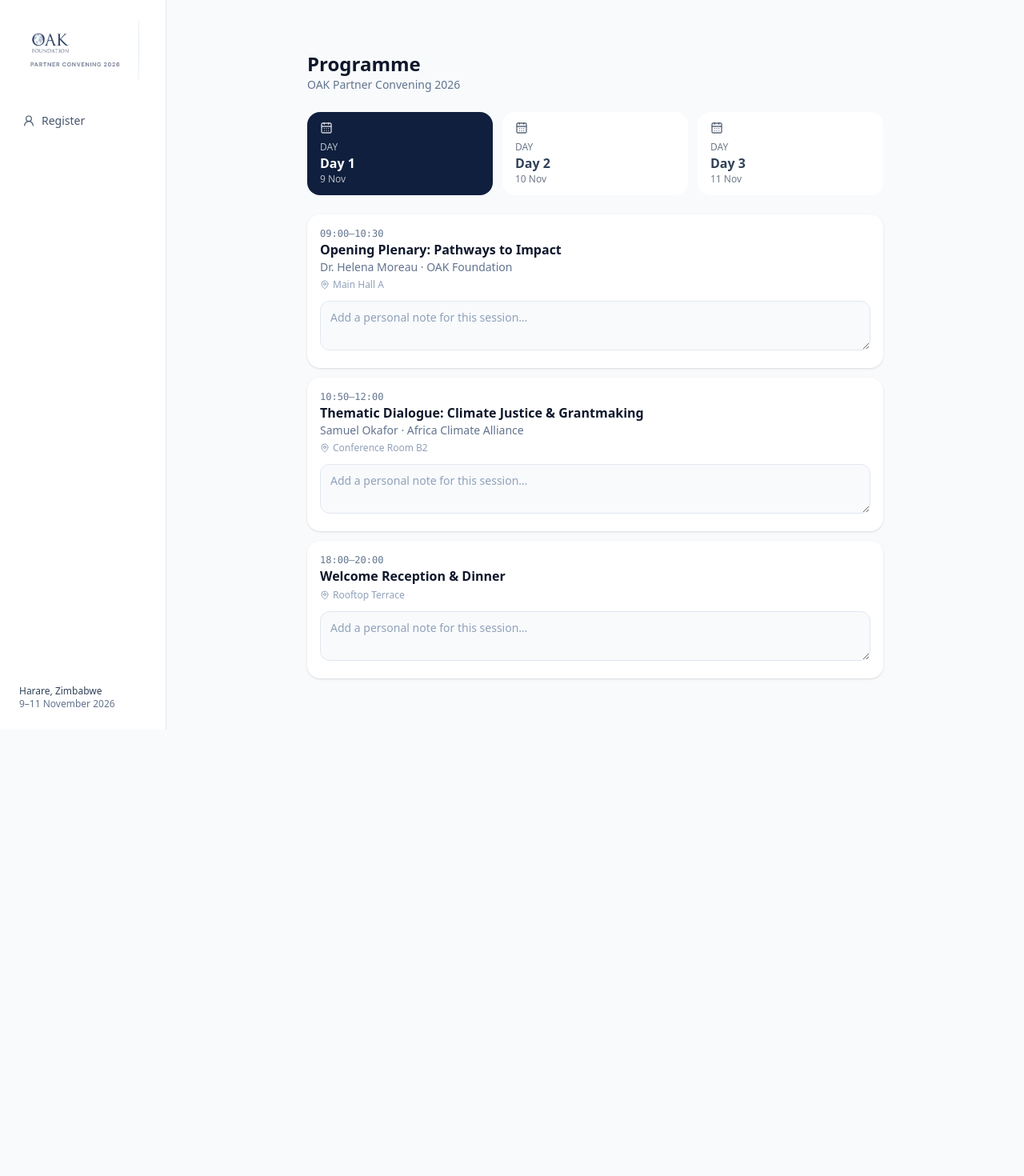
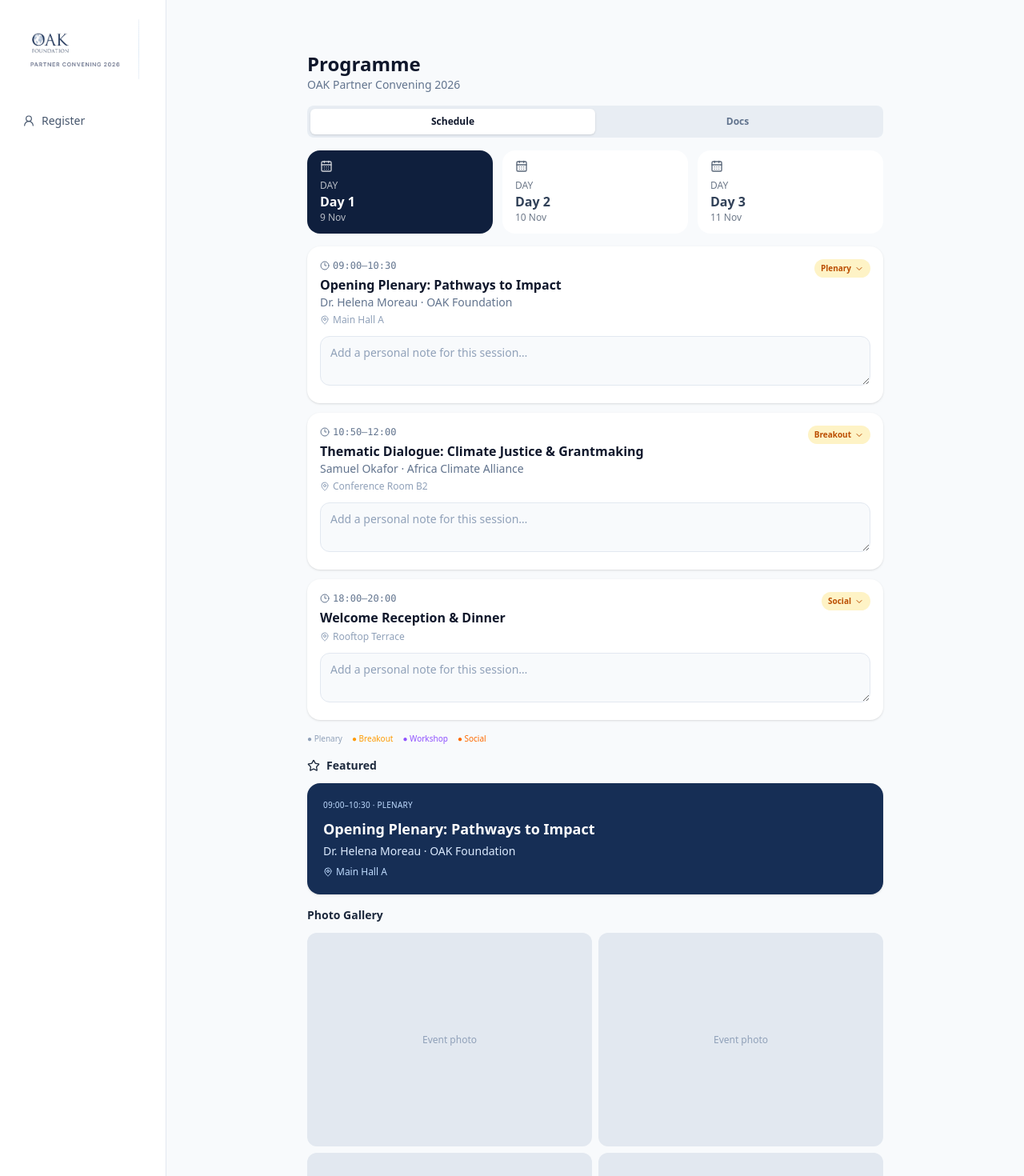
Before and after one commit to samsonaddissa247-creator/oak-platform, a Next.js app: page /program in a window 1280 px wide. Shown: the top 1470 px of the page at 80% size. Before the commit the page ends 912 px from the top, so only its background shows below. Built offline with nearby package versions, Linux system fonts and the light colour scheme.

Commit message:
VISUAL UPDATE

```diff
--- a/app/partners/page.tsx
+++ b/app/partners/page.tsx
@@ -2,6 +2,7 @@
 
 import { useEffect, useState } from "react";
 import Link from "next/link";
+import { ArrowRight, Globe2, Search } from "lucide-react";
 import { supabaseBrowser } from "@/lib/supabase";
 
 interface PartnerOrg {
@@ -16,6 +17,7 @@ interface PartnerOrg {
 export default function PartnersPage() {
   const [partners, setPartners] = useState<PartnerOrg[]>([]);
   const [search, setSearch] = useState("");
+  const [region, setRegion] = useState("All Regions");
 
   useEffect(() => {
     supabaseBrowser
@@ -25,37 +27,36 @@ export default function PartnersPage() {
       .then(({ data }) => setPartners(data || []));
   }, []);
 
+  const regions = ["All Regions", "Global", "Sub-Saharan Africa", "Northern Europe", "Middle East & North Africa"];
   const filtered = partners.filter(
     (p) =>
       !search ||
       p.name.toLowerCase().includes(search.toLowerCase()) ||
       p.tags?.some((t) => t.toLowerCase().includes(search.toLowerCase()))
-  );
+  ).filter((p) => region === "All Regions" || p.region === region);
 
   return (
-    <div className="mx-auto w-full max-w-3xl space-y-6 px-3 py-5 sm:px-6 sm:py-8">
+    <div className="mx-auto w-full max-w-3xl space-y-4 px-3 py-5 sm:px-6 sm:py-8">
       <div>
         <h1 className="text-2xl font-extrabold text-slate-900">Partner Directory</h1>
         <p className="text-sm text-slate-500">{partners.length} partner organisations</p>
       </div>
 
-      <input
-        className="input"
-        placeholder="Search organisations, focus areas…"
-        value={search}
-        onChange={(e) => setSearch(e.target.value)}
-      />
+      <div className="rounded-2xl bg-white p-3 shadow-sm"><label className="relative block"><Search className="absolute left-3 top-3 h-4 w-4 text-slate-400" /><input className="input pl-9" placeholder="Search organisations, focus areas…" value={search} onChange={(e) => setSearch(e.target.value)} /></label><div className="mt-3 flex gap-2 overflow-x-auto pb-1">{regions.map((item) => <button key={item} onClick={() => setRegion(item)} className={`whitespace-nowrap rounded-full px-3 py-1.5 text-[10px] font-semibold ${region === item ? "bg-[#162e55] text-white" : "bg-slate-100 text-slate-500"}`}>{item}</button>)}</div></div>
 
-      <div className="space-y-3">
+      <section><div className="mb-2 flex items-center justify-between"><p className="text-[10px] font-semibold uppercase tracking-[0.14em] text-slate-400">Featured partners</p><Globe2 className="h-4 w-4 text-slate-300" /></div><div className="grid grid-cols-3 gap-2">{partners.slice(0, 3).map((p) => <Link key={p.id} href={`/partners/${p.id}`} className="rounded-2xl bg-white p-3 text-center shadow-sm"><div className="mx-auto flex h-9 w-9 items-center justify-center rounded-xl bg-[#162e55] text-xs font-bold text-white">{initials(p.name)}</div><p className="mt-2 truncate text-xs font-bold text-slate-700">{p.name}</p><p className="truncate text-[10px] text-slate-400">{p.region}</p></Link>)}</div></section>
+
+      <section><p className="mb-2 text-[10px] font-semibold uppercase tracking-[0.14em] text-slate-400">All partners</p><div className="space-y-2">
         {filtered.map((p) => (
           <Link
             key={p.id}
             href={`/partners/${p.id}`}
-            className="block bg-white rounded-2xl p-4 shadow-sm hover:shadow-md transition"
+            className="block rounded-2xl bg-white p-4 shadow-sm transition hover:shadow-md"
           >
             <div className="flex items-start justify-between gap-3">
-              <div className="min-w-0">
-                <p className="font-bold text-slate-900">{p.name}</p>
+              <div className="flex min-w-0 gap-3">
+                <div className="flex h-9 w-9 shrink-0 items-center justify-center rounded-xl bg-[#162e55] text-[10px] font-bold text-white">{initials(p.name)}</div>
+                <div className="min-w-0"><p className="font-bold text-slate-900">{p.name}</p>
                 <p className="text-sm text-slate-500">{p.region}</p>
                 <div className="mt-2 flex flex-wrap gap-2">
                   {p.tags?.map((t) => (
@@ -64,8 +65,9 @@ export default function PartnersPage() {
                     </span>
                   ))}
                 </div>
+                </div>
               </div>
-              <span className="text-slate-300">›</span>
+              <ArrowRight className="h-4 w-4 shrink-0 text-slate-300" />
             </div>
             <div className="mt-3 flex flex-col gap-1 text-xs text-slate-400 sm:flex-row sm:justify-between">
               <span>Partner since {p.partner_since}</span>
@@ -76,7 +78,11 @@ export default function PartnersPage() {
         {filtered.length === 0 && (
           <p className="text-center text-slate-400 py-8">No partners match your search.</p>
         )}
-      </div>
+      </div></section>
     </div>
   );
 }
+
+function initials(name: string) {
+  return name.split(" ").map((word) => word[0]).join("").slice(0, 3).toUpperCase();
+}
--- a/app/program/page.tsx
+++ b/app/program/page.tsx
@@ -1,16 +1,16 @@
 "use client";
 
 import { useState } from "react";
-import { CalendarDays, MapPin } from "lucide-react";
+import { CalendarDays, ChevronDown, Clock3, Download, FileText, MapPin, Star } from "lucide-react";
 
 const SCHEDULE = [
   {
     day: "Day 1",
     date: "9 Nov",
     sessions: [
-      { time: "09:00–10:30", title: "Opening Plenary: Pathways to Impact", speaker: "Dr. Helena Moreau · OAK Foundation", venue: "Main Hall A" },
-      { time: "10:50–12:00", title: "Thematic Dialogue: Climate Justice & Grantmaking", speaker: "Samuel Okafor · Africa Climate Alliance", venue: "Conference Room B2" },
-      { time: "18:00–20:00", title: "Welcome Reception & Dinner", speaker: "", venue: "Rooftop Terrace" },
+      { time: "09:00–10:30", title: "Opening Plenary: Pathways to Impact", speaker: "Dr. Helena Moreau · OAK Foundation", venue: "Main Hall A", type: "Plenary" },
+      { time: "10:50–12:00", title: "Thematic Dialogue: Climate Justice & Grantmaking", speaker: "Samuel Okafor · Africa Climate Alliance", venue: "Conference Room B2", type: "Breakout" },
+      { time: "18:00–20:00", title: "Welcome Reception & Dinner", speaker: "", venue: "Rooftop Terrace", type: "Social" },
     ],
   },
   { day: "Day 2", date: "10 Nov", sessions: [] },
@@ -19,14 +19,26 @@ const SCHEDULE = [
 
 export default function ProgramPage() {
   const [activeDay, setActiveDay] = useState(0);
+  const [view, setView] = useState<"schedule" | "docs">("schedule");
   const [notes, setNotes] = useState<Record<string, string>>({});
 
   return (
-    <div className="mx-auto w-full max-w-3xl space-y-6 px-3 py-5 sm:px-6 sm:py-8">
+    <div className="mx-auto w-full max-w-3xl space-y-4 px-3 py-5 sm:px-6 sm:py-8">
       <div>
         <h1 className="text-2xl font-extrabold text-slate-900">Programme</h1>
         <p className="text-sm text-slate-500">OAK Partner Convening 2026</p>
       </div>
+
+      <div className="flex rounded-lg bg-slate-200/70 p-1 text-xs font-semibold">
+        <button onClick={() => setView("schedule")} className={`flex-1 rounded-md px-3 py-2 ${view === "schedule" ? "bg-white text-slate-900 shadow-sm" : "text-slate-500"}`}>
+          Schedule
+        </button>
+        <button onClick={() => setView("docs")} className={`flex-1 rounded-md px-3 py-2 ${view === "docs" ? "bg-white text-slate-900 shadow-sm" : "text-slate-500"}`}>
+          Docs
+        </button>
+      </div>
+
+      {view === "docs" ? <DocsView /> : <>
 
       <div className="flex flex-wrap gap-3">
         {SCHEDULE.map((d, i) => (
@@ -55,16 +67,19 @@ export default function ProgramPage() {
           const sessionId = `${activeDay}-${idx}`;
           return (
             <div key={sessionId} className="bg-white rounded-2xl p-4 shadow-sm">
-              <div className="flex justify-between">
-                <div>
-                  <p className="text-xs font-mono text-slate-500">{s.time}</p>
-                  <p className="font-bold text-slate-900">{s.title}</p>
+              <div className="flex items-start justify-between gap-3">
+                <div className="min-w-0">
+                  <p className="flex items-center gap-1 text-xs font-mono text-slate-500"><Clock3 className="h-3 w-3" />{s.time}</p>
+                  <p className="mt-1 font-bold text-slate-900">{s.title}</p>
                   {s.speaker && <p className="text-sm text-slate-500">{s.speaker}</p>}
                   <p className="mt-1 flex items-center gap-1 text-xs text-slate-400">
                     <MapPin aria-hidden="true" className="h-3 w-3" />
                     {s.venue}
                   </p>
                 </div>
+                <span className="flex shrink-0 items-center gap-1 rounded-full bg-amber-100 px-2 py-1 text-[10px] font-semibold text-amber-700">
+                  {s.type}<ChevronDown className="h-3 w-3" />
+                </span>
               </div>
               <textarea
                 className="input mt-3 text-sm"
@@ -77,6 +92,29 @@ export default function ProgramPage() {
           );
         })}
       </div>
+      <div className="flex flex-wrap gap-3 text-[10px] text-slate-400"><span>● Plenary</span><span className="text-amber-500">● Breakout</span><span className="text-violet-500">● Workshop</span><span className="text-orange-500">● Social</span></div>
+      <ReferenceSections />
+      </>}
     </div>
   );
 }
+
+function DocsView() {
+  const notes = [
+    "The rights-based approaches session surfaced strong demand for a shared learning platform.",
+    "Digital rights breakout participants want a working group to share tools.",
+    "Strategic communications workshop needs a follow-up toolkit.",
+  ];
+  return <div className="space-y-3"><h2 className="flex items-center gap-2 text-sm font-bold text-slate-800"><FileText className="h-4 w-4" /> Session Notes</h2>{notes.map((note, index) => <div key={note} className="rounded-2xl bg-white p-4 shadow-sm"><p className="text-sm leading-6 text-slate-700">{note}</p><p className="mt-2 text-[10px] text-slate-400">Day {index + 1} · 14:32</p></div>)}</div>;
+}
+
+function ReferenceSections() {
+  const photos = ["/gallery/convening-1.jpg", "/gallery/convening-2.jpg", "/gallery/convening-3.jpg", "/gallery/convening-4.jpg"];
+  const takeaways = ["Philanthropy needs to accept 10+ year time horizons for systemic change", "Shared learning infrastructure is the most requested resource across the portfolio", "Digital rights must be integrated into all programme areas, not siloed"];
+  return <div className="space-y-4">
+    <section><h2 className="mb-3 flex items-center gap-2 text-sm font-bold text-slate-800"><Star className="h-4 w-4" /> Featured</h2><div className="rounded-2xl bg-[#162e55] p-5 text-white shadow-sm"><p className="text-[10px] uppercase tracking-wide text-blue-200">09:00–10:30 · Plenary</p><p className="mt-2 text-lg font-extrabold">Opening Plenary: Pathways to Impact</p><p className="mt-1 text-sm text-blue-100">Dr. Helena Moreau · OAK Foundation</p><p className="mt-2 flex items-center gap-1 text-xs text-blue-200"><MapPin className="h-3 w-3" /> Main Hall A</p></div></section>
+    <section><h2 className="mb-3 text-sm font-bold text-slate-800">Photo Gallery</h2><div className="grid grid-cols-2 gap-2">{photos.map((photo) => <div key={photo} className="flex aspect-[4/3] items-center justify-center rounded-xl bg-slate-200 text-xs text-slate-400">Event photo</div>)}</div></section>
+    <section><h2 className="mb-3 text-sm font-bold text-slate-800">Key Takeaways</h2><div className="space-y-2 rounded-2xl bg-white p-4 shadow-sm">{takeaways.map((item, index) => <p key={item} className="flex gap-2 text-xs leading-5 text-slate-600"><span className="flex h-4 w-4 shrink-0 items-center justify-center rounded-full bg-[#162e55] text-[9px] text-white">{index + 1}</span>{item}</p>)}</div></section>
+    <section><h2 className="mb-3 flex items-center gap-2 text-sm font-bold text-slate-800"><Download className="h-4 w-4" /> Resources</h2><div className="space-y-2">{["Opening Plenary Presentation", "OAK Portfolio Overview 2024–26", "Action Planning Workbook"].map((item) => <button key={item} className="flex w-full items-center justify-between rounded-xl bg-white p-3 text-left text-xs font-semibold text-slate-700 shadow-sm"><span className="flex items-center gap-2"><FileText className="h-4 w-4 text-slate-400" />{item}</span><Download className="h-3 w-3 text-slate-400" /></button>)}</div></section>
+  </div>;
+}
```
Also changed, not shown: app/partners/[id]/page.tsx (+25 -17 lines).
